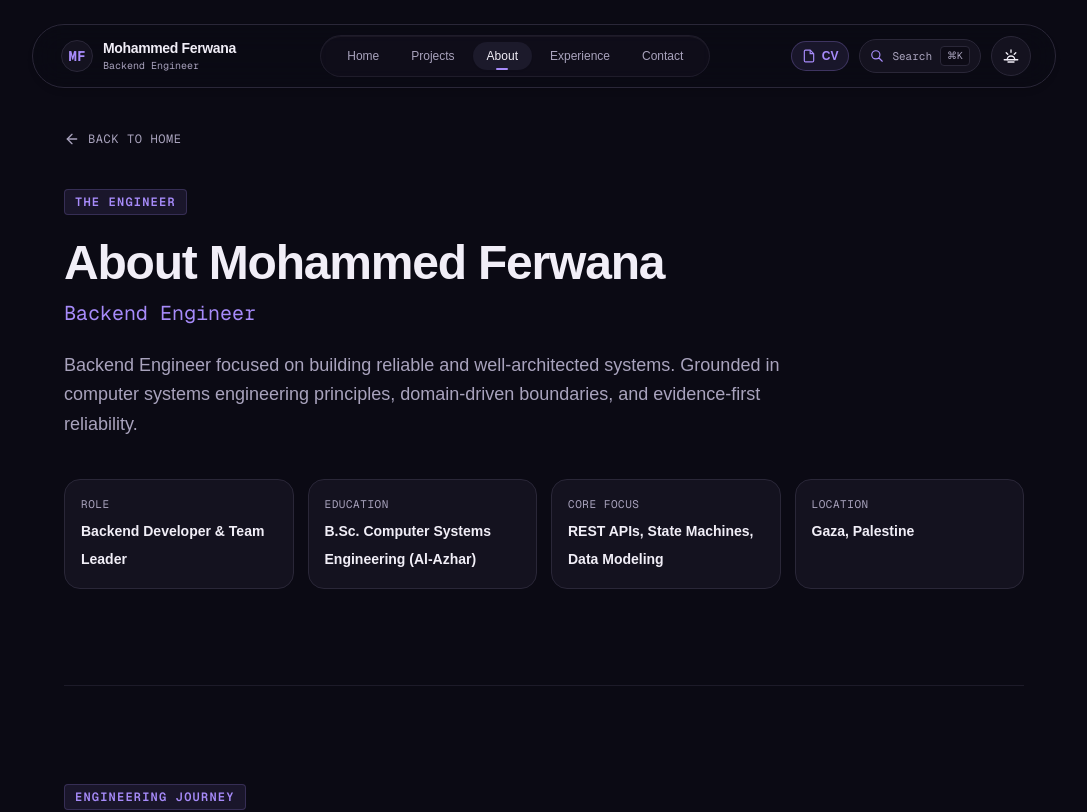
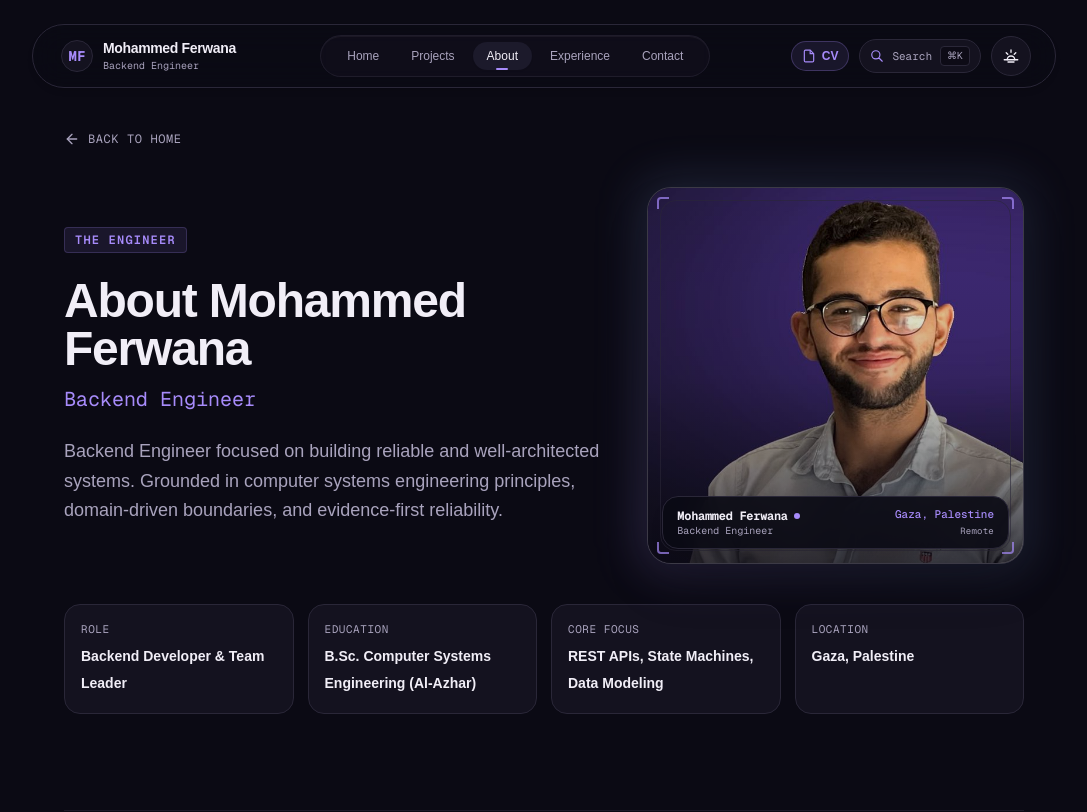
Before and after one commit to hammoudFerwana/mohammed-ferwana-portfolio, a Next.js app: page /about in a window 1280 px wide. Shown: the top 812 px of the page, without its empty margins (96-1183 px from the left). Built offline with nearby package versions, Linux system fonts and the light colour scheme; no server answers; a web font is replaced by a local one.

Commit message:
feat(about): move portrait card to the about page

```diff
--- a/src/components/about/AboutHero.jsx
+++ b/src/components/about/AboutHero.jsx
@@ -1,4 +1,5 @@
 import RevealOnScroll from '@/components/shared/RevealOnScroll';
+import InteractivePortraitCard from '@/components/home/InteractivePortraitCard';
 import { aboutData } from '@/data/about';
 
 export default function AboutHero() {
@@ -7,7 +8,9 @@ export default function AboutHero() {
   return (
     <section className="mb-20 md:mb-24">
       <RevealOnScroll>
-        <div className="space-y-6">
+        <div className="space-y-8">
+          <div className="grid grid-cols-1 lg:grid-cols-12 gap-8 lg:gap-10 items-center">
+            <div className="lg:col-span-7 space-y-6">
               <div className="inline-flex items-center gap-2">
                 <span className="font-mono text-xs uppercase tracking-widest text-accent font-semibold px-2.5 py-1 rounded bg-accent/10 border border-accent/20">
                   {hero.eyebrow}
@@ -26,9 +29,15 @@ export default function AboutHero() {
               <p className="text-base sm:text-lg text-text-secondary leading-relaxed max-w-3xl">
                 {hero.summary}
               </p>
+            </div>
+
+            <div className="lg:col-span-5 flex justify-center lg:justify-end">
+              <InteractivePortraitCard />
+            </div>
+          </div>
 
           {/* Quick Info Grid */}
-          <div className="grid grid-cols-1 sm:grid-cols-2 lg:grid-cols-4 gap-3.5 pt-4">
+          <div className="grid grid-cols-1 sm:grid-cols-2 lg:grid-cols-4 gap-3.5 pt-2">
             {hero.highlights.map((item) => (
               <div
                 key={item.label}
```
Lines whose indentation alone changed are shown as unchanged.
